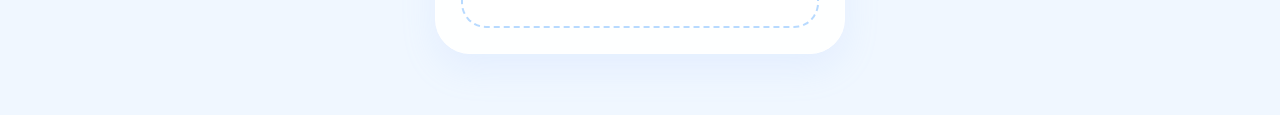
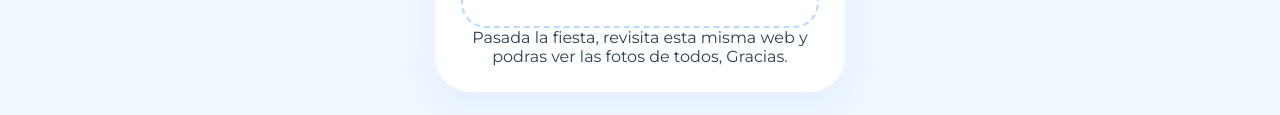
Before and after one commit to EliasNP/eventos, a plain HTML site: page index.html in a window 1280 px wide. Shown: the part 1346-1461 px from the top of the page. Drawn offline with nearby package versions, Linux system fonts and the light colour scheme; a web font is replaced by a local one.

Commit message:
Update index.html

```diff
--- a/index.html
+++ b/index.html
@@ -265,6 +265,7 @@
             <div class="mega-container">
                 <iframe width="250" height="54" frameborder="0" src="https://mega.nz/filerequest#!JLrTxq0Nfyc!l!es"></iframe>
             </div>
+            <div> Pasada la fiesta, revisita esta misma web y podras ver las fotos de todos, Gracias.</div>
         </div>
 
         <footer>
```
